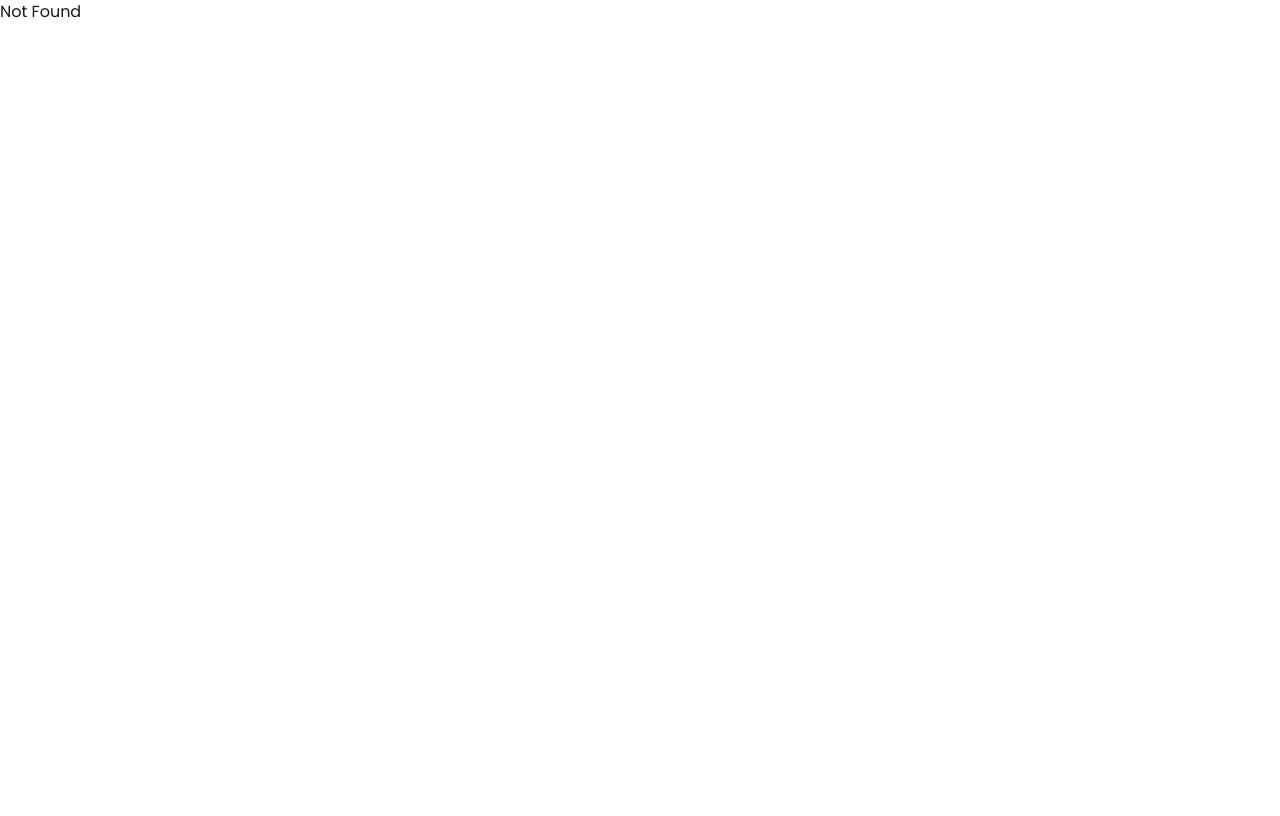
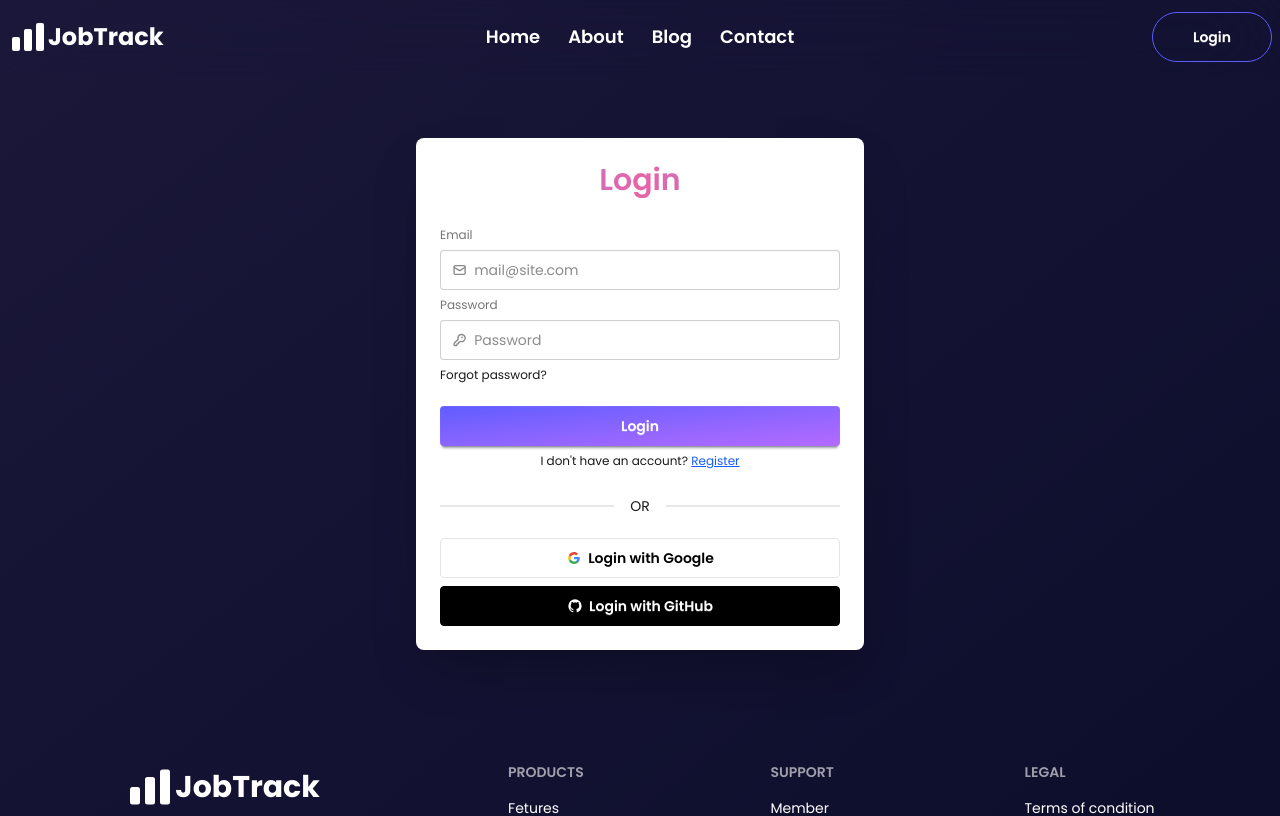
Before and after one commit to FajlaRabby24/job-track, a React (Vite) app: page /login in a window 1280 px wide. Shown: the top 816 px of the page. Built offline with nearby package versions, Linux system fonts and the light colour scheme.

Commit message:
adding login pages

```diff
--- a/src/Routes/router.jsx
+++ b/src/Routes/router.jsx
@@ -4,6 +4,7 @@
 import NotFound from "../pages/NotFound";
 import Contact from "../pages/Contact";
 import CompanyDetails from "../pages/CompanyDetails";
+import Login from "../pages/Login";
 
 export const router = createBrowserRouter([
   {
@@ -32,6 +33,10 @@
             });
         },
       },
+      {
+        path: "login",
+        Component: Login,
+      },
     ],
   },
   {
--- a/src/components/Layout/Footer.jsx
+++ b/src/components/Layout/Footer.jsx
@@ -13,7 +13,7 @@
 const Footer = () => {
   return (
     <footer>
-      <div className="footer sm:footer-horizontal justify-around  text-white pt-28 pb-20  px-10">
+      <div className="footer sm:footer-horizontal justify-around  text-white pt-28 pb-12  px-10">
         <aside>
           <Link to={"/"} className="flex items-center ">
             <span className="logo">
@@ -62,7 +62,7 @@
           <a className="link link-hover">Terms of services</a>
         </nav>
       </div>
-      <p className="text-accent font-semibold text-center  py-3">
+      <p className="text-accent font-semibold text-center  py-2">
         Copyright &copy; {new Date().getFullYear()}. All rights reserved
         @jobTrack.io
       </p>
--- a/src/components/Layout/MainLayout.jsx
+++ b/src/components/Layout/MainLayout.jsx
@@ -9,7 +9,7 @@
       <header className="sticky top-0 z-50">
         <Navbar />
       </header>
-      <main className="mb8 min-h-[calc(100vh-476px)]">
+      <main className="mb8 min-h-[calc(100vh-436px)]">
         <Outlet />
       </main>
       <div className="max-w-7xl mx-auto">
--- a/src/components/Layout/Modal.jsx
+++ b/src/components/Layout/Modal.jsx
@@ -5,7 +5,6 @@
   const {
     bannerImage,
     description,
-    id,
     jobType,
     location,
     requirements,
--- a/src/components/Layout/SingleCompany.jsx
+++ b/src/components/Layout/SingleCompany.jsx
@@ -2,8 +2,7 @@
 import { Link } from "react-router";
 
 const SingleCompany = ({ company }) => {
-  const { id, logo, name } = company;
-  // console.log(company);
+  const { logo, name } = company;
   return (
     <Link to={`/company-details/${name.toLowerCase()}`}>
       <div className="px-6 py-4 cursor-pointer rounded-xl bg-[#ffffff15] space-y-2  hover:bg-gradient-to-br from-secondary hover:to-primary ">
--- /dev/null
+++ b/src/pages/Login.jsx
@@ -0,0 +1,147 @@
+import React, { useRef } from "react";
+import { Link } from "react-router";
+
+const Login = () => {
+  const emailRef = useRef(null);
+  const passwordRef = useRef(null);
+
+  return (
+    <div className="card bg-white w-full mt-16 max-w-md shrink-0 pt-6 mx-auto shadow-2xl">
+      <h1 className="title text-3xl text-center">Login</h1>
+      <div className="card-body">
+        <form className="fieldset">
+          {/* email start  */}
+          <label className="label">Email</label>
+          <label className="input validator w-full">
+            <svg
+              className="h-[1em] opacity-50"
+              xmlns="http://www.w3.org/2000/svg"
+              viewBox="0 0 24 24"
+            >
+              <g
+                strokeLinejoin="round"
+                strokeLinecap="round"
+                strokeWidth="2.5"
+                fill="none"
+                stroke="currentColor"
+              >
+                <rect width="20" height="16" x="2" y="4" rx="2"></rect>
+                <path d="m22 7-8.97 5.7a1.94 1.94 0 0 1-2.06 0L2 7"></path>
+              </g>
+            </svg>
+            <input
+              ref={emailRef}
+              type="email"
+              className="w-full"
+              placeholder="mail@site.com"
+              required
+            />
+          </label>
+          <div className="validator-hint hidden">Enter valid email address</div>
+          {/* email end */}
+          {/* password  */}
+          <label className="label">Password</label>
+          <label className="input validator w-full">
+            <svg
+              className="h-[1em] opacity-50"
+              xmlns="http://www.w3.org/2000/svg"
+              viewBox="0 0 24 24"
+            >
+              <g
+                strokeLinejoin="round"
+                strokeLinecap="round"
+                strokeWidth="2.5"
+                fill="none"
+                stroke="currentColor"
+              >
+                <path d="M2.586 17.414A2 2 0 0 0 2 18.828V21a1 1 0 0 0 1 1h3a1 1 0 0 0 1-1v-1a1 1 0 0 1 1-1h1a1 1 0 0 0 1-1v-1a1 1 0 0 1 1-1h.172a2 2 0 0 0 1.414-.586l.814-.814a6.5 6.5 0 1 0-4-4z"></path>
+                <circle cx="16.5" cy="7.5" r=".5" fill="currentColor"></circle>
+              </g>
+            </svg>
+            <input
+              ref={passwordRef}
+              type="password"
+              required
+              placeholder="Password"
+              minLength="8"
+              pattern="(?=.*\d)(?=.*[a-z])(?=.*[A-Z]).{8,}"
+              title="Must be more than 8 characters, including number, lowercase letter, uppercase letter"
+            />
+          </label>
+          <p className="validator-hint hidden">
+            Must be more than 8 characters, including
+            <br />
+            At least one number <br />
+            At least one lowercase letter <br />
+            At least one uppercase letter
+          </p>
+          {/* password end  */}
+          <div>
+            <a className="link link-hover">Forgot password?</a>
+          </div>
+          <button className="btn  bg-gradient-to-br from-primary to-secondary border-0 text-white mt-4">
+            Login
+          </button>
+          <div>
+            <p className="text-center">
+              I don't have an account?{" "}
+              <Link to={`/register`} className="text-blue-600 underline">
+                Register
+              </Link>
+            </p>
+          </div>
+        </form>
+        <div className="divider">OR</div>
+        {/* Google */}
+        <button className="btn bg-white text-black border-[#e5e5e5] shadow-none">
+          <svg
+            aria-label="Google logo"
+            width="16"
+            height="16"
+            xmlns="http://www.w3.org/2000/svg"
+            viewBox="0 0 512 512"
+          >
+            <g>
+              <path d="m0 0H512V512H0" fill="#fff"></path>
+              <path
+                fill="#34a853"
+                d="M153 292c30 82 118 95 171 60h62v48A192 192 0 0190 341"
+              ></path>
+              <path
+                fill="#4285f4"
+                d="m386 400a140 175 0 0053-179H260v74h102q-7 37-38 57"
+              ></path>
+              <path
+                fill="#fbbc02"
+                d="m90 341a208 200 0 010-171l63 49q-12 37 0 73"
+              ></path>
+              <path
+                fill="#ea4335"
+                d="m153 219c22-69 116-109 179-50l55-54c-78-75-230-72-297 55"
+              ></path>
+            </g>
+          </svg>
+          Login with Google
+        </button>
+        {/* GitHub */}
+        <button className="btn bg-black text-white border-black shadow-none">
+          <svg
+            aria-label="GitHub logo"
+            width="16"
+            height="16"
+            xmlns="http://www.w3.org/2000/svg"
+            viewBox="0 0 24 24"
+          >
+            <path
+              fill="white"
+              d="M12,2A10,10 0 0,0 2,12C2,16.42 4.87,20.17 8.84,21.5C9.34,21.58 9.5,21.27 9.5,21C9.5,20.77 9.5,20.14 9.5,19.31C6.73,19.91 6.14,17.97 6.14,17.97C5.68,16.81 5.03,16.5 5.03,16.5C4.12,15.88 5.1,15.9 5.1,15.9C6.1,15.97 6.63,16.93 6.63,16.93C7.5,18.45 8.97,18 9.54,17.76C9.63,17.11 9.89,16.67 10.17,16.42C7.95,16.17 5.62,15.31 5.62,11.5C5.62,10.39 6,9.5 6.65,8.79C6.55,8.54 6.2,7.5 6.75,6.15C6.75,6.15 7.59,5.88 9.5,7.17C10.29,6.95 11.15,6.84 12,6.84C12.85,6.84 13.71,6.95 14.5,7.17C16.41,5.88 17.25,6.15 17.25,6.15C17.8,7.5 17.45,8.54 17.35,8.79C18,9.5 18.38,10.39 18.38,11.5C18.38,15.32 16.04,16.16 13.81,16.41C14.17,16.72 14.5,17.33 14.5,18.26C14.5,19.6 14.5,20.68 14.5,21C14.5,21.27 14.66,21.59 15.17,21.5C19.14,20.16 22,16.42 22,12A10,10 0 0,0 12,2Z"
+            ></path>
+          </svg>
+          Login with GitHub
+        </button>
+      </div>
+    </div>
+  );
+};
+
+export default Login;
```
